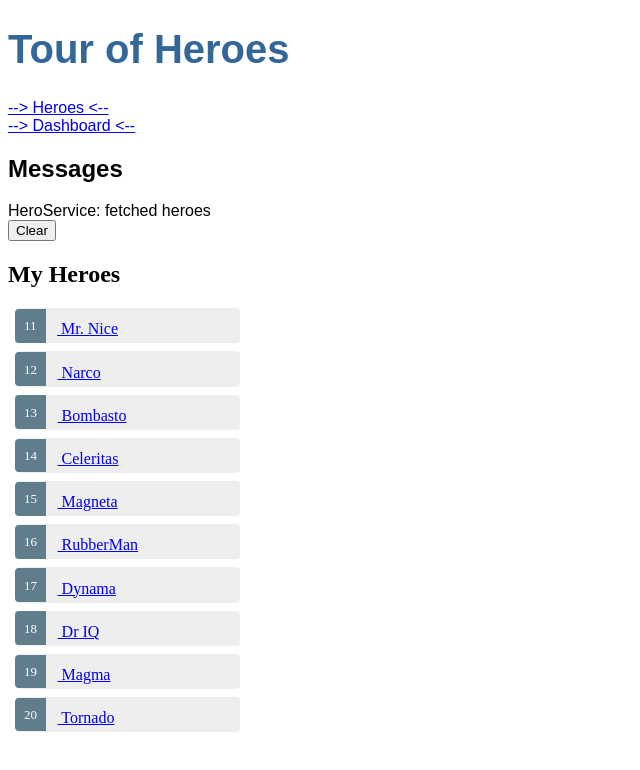
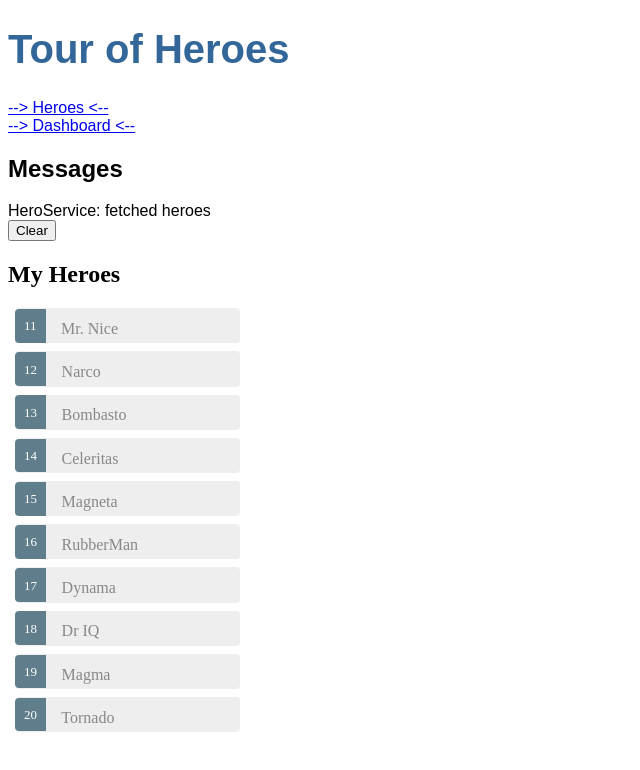
Before and after one commit to Maknez/angular-cli-course-project, an Angular app: page /heroes in a window 1280 px wide. Shown: the top 770 px of the page, without its empty margins (0-640 px from the left). Built offline with nearby package versions, Linux system fonts and the light colour scheme.

Commit message:
7. Routing +fix css with <a>

```diff
--- a/src/app/heroes/heroes.component.css
+++ b/src/app/heroes/heroes.component.css
@@ -46,3 +46,15 @@
   margin-right: .8em;
   border-radius: 4px 0 0 4px;
 }
+
+.heroes a {
+  color: #888;
+  text-decoration: none;
+  position: relative;
+  display: block;
+  width: 250px;
+}
+
+.heroes a:hover {
+  color:#607D8B;
+}
```
